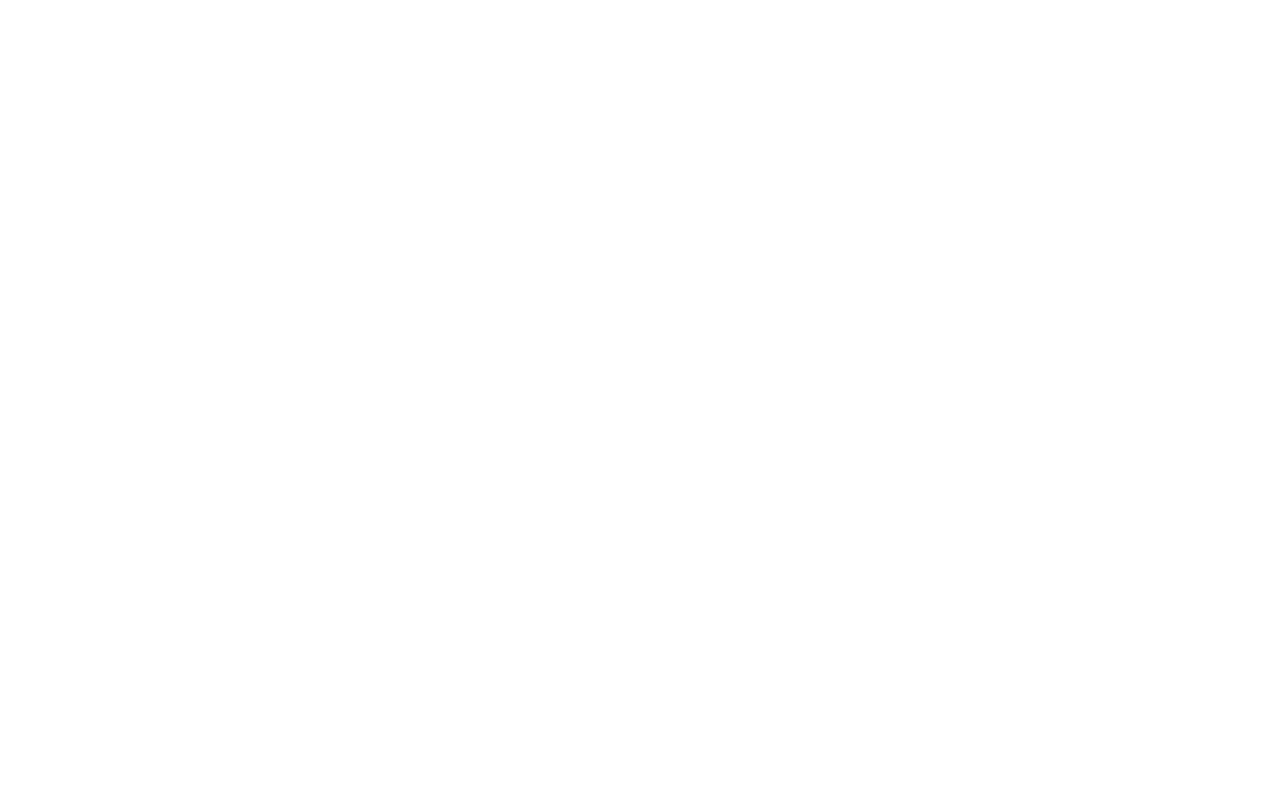
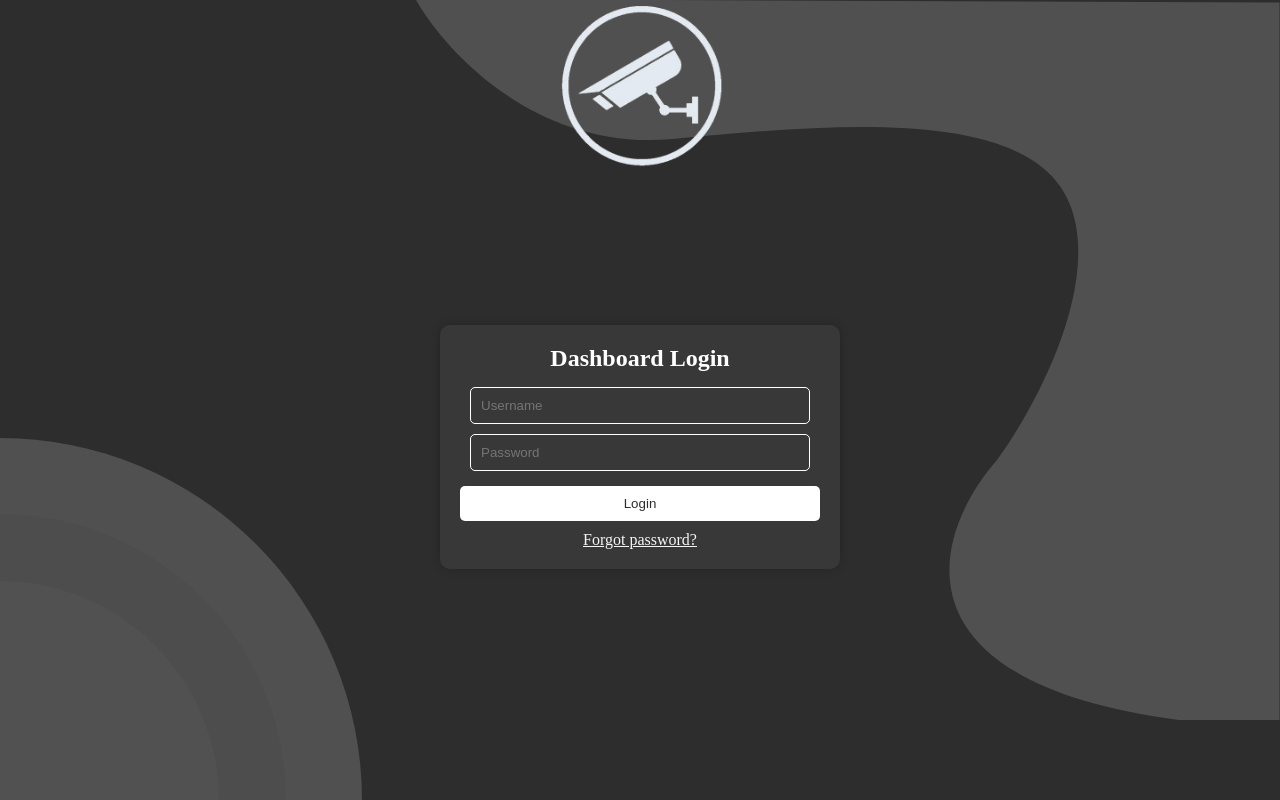
Before and after one commit to PI-Tracking/frontend, a React (Vite) app: page /login in a window 1280 px wide. Before the commit this address had no page. Built offline with nearby package versions, Linux system fonts and the light colour scheme.

Commit message:
Login page fix

```diff
--- a/src/App.tsx
+++ b/src/App.tsx
@@ -6,12 +6,11 @@ import LoginPage from "@pages/Login";
 /* User */
 import UploadVideosPage from "@pages/UploadVideos";
 import ReportsPage from "@pages/Reports";
-import CamerasPage from "@pages/Cameras";
+// import CamerasPage from "@pages/Cameras";
 /* Admin */
 import AdminCameraPage from "@pages/admin/ManageCameras";
 import AdminManageUsers from "@pages/admin/ManageUsers";
 import AdminLogs from "@pages/admin/Logs";
-
 
 import CamerasPageMap from "@pages/Cameras2";
 
@@ -19,16 +18,19 @@ function App() {
   return (
     <Router>
       <Routes>
-        {/* <Route path="/" element={<MainPage />} />
+        {/* <Route path="/cameras" element={<CamerasPage />} /> */}
+        <Route path="/cameras" element={<CamerasPageMap />} />
+        {/* These two */}
+
+        <Route path="/" element={<MainPage />} />
         <Route path="/login" element={<LoginPage />} />
 
         <Route path="/upload-videos" element={<UploadVideosPage />} />
-        <Route path="/cameras" element={<CamerasPage />} />
         <Route path="/reports" element={<ReportsPage />} />
 
+        {/* For admin  */}
         <Route path="/admin/cameras" element={<AdminCameraPage />} />
-        <Route path="/admin/users" element={<AdminManageUsers />} /> */}
-        <Route path="/" element={<CamerasPageMap />} />
+        <Route path="/admin/users" element={<AdminManageUsers />} />
         <Route path="/admin/users" element={<AdminManageUsers />} />
         <Route path="/admin/logs" element={<AdminLogs />} />
       </Routes>
--- a/src/pages/Login/LoginPage.css
+++ b/src/pages/Login/LoginPage.css
@@ -8,44 +8,15 @@
   z-index: -1;
 }
 
-/* #root::before,
-#root::after {
-  content: "";
-  position: absolute;
-  width: 180%;
-  height: 120%;
-  top: -10%;
-  left: -40%;
-  background: radial-gradient(circle, rgba(58,58,58,1) 100%, rgba(45,45,45,1) 800%);
-  clip-path: ellipse(50% 70% at 90% 0%);
-  animation: wave-animation 8s infinite linear alternate;
-} */
-/*
-#root::after {
-  clip-path: circle(30% at 10% 90%);
-  width: 100%;
-  height: 100%;
-  background: rgba(45,45,45,0.7);
-  animation: ripple-animation 8s infinite ease-in-out;
-} */
-
-/* @keyframes wave-animation {
-  0% {
-    transform: translateY(-30px);
-  }
-  100% {
-    transform: translateY(30px);
-  }
+.background {
+  background: #2d2d2d;
 }
 
-@keyframes ripple-animation {
-  0% {
-    transform: scale(1);
-  }
-  100% {
-    transform: scale(1.1);
-  }
-} */
+html,
+body {
+  height: 100%;
+  margin: 0;
+}
 
 .login-container {
   font-family: "montserrat";
@@ -53,15 +24,18 @@
   flex-direction: column;
   align-items: center;
   justify-content: center;
-  height: 100%;
+  height: 100vh;
   width: 100%;
-  position: relative;
+  position: absolute;
+  top: 35%;
+  left: 50%;
+  transform: translate(-50%, -50%);
   z-index: 1;
 }
 
 .login-logo {
-  width: 80px;
-  margin-bottom: 80px;
+  width: 200px;
+  margin-bottom: 140px;
 }
 
 .login-box {
--- a/src/pages/Login/index.tsx
+++ b/src/pages/Login/index.tsx
@@ -4,7 +4,6 @@ import { FormEvent, useState } from "react";
 import Circles from "./assets/Circles.svg";
 import Curve from "./assets/Curve.svg";
 import login from "@api/auth";
-import { User } from "@Types/User";
 import { UserDTO } from "@Types/UserDTO";
 import { useNavigate } from "react-router-dom";
 
```
